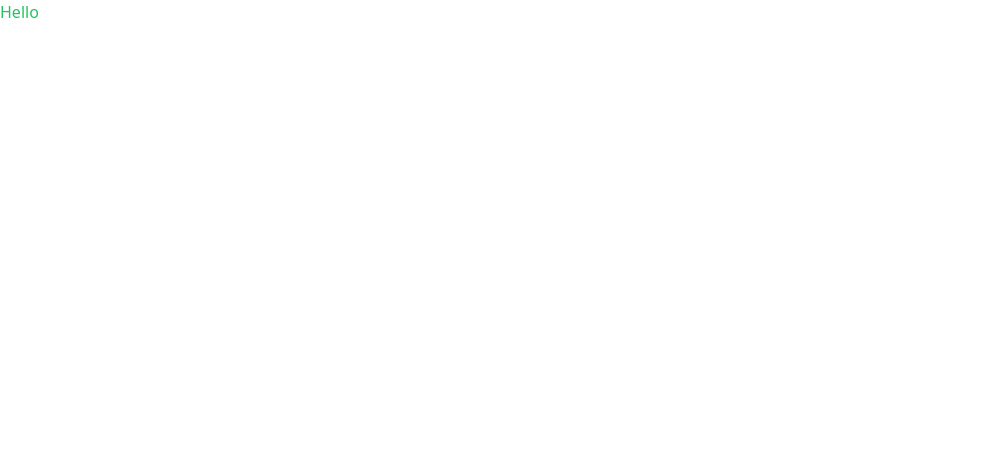
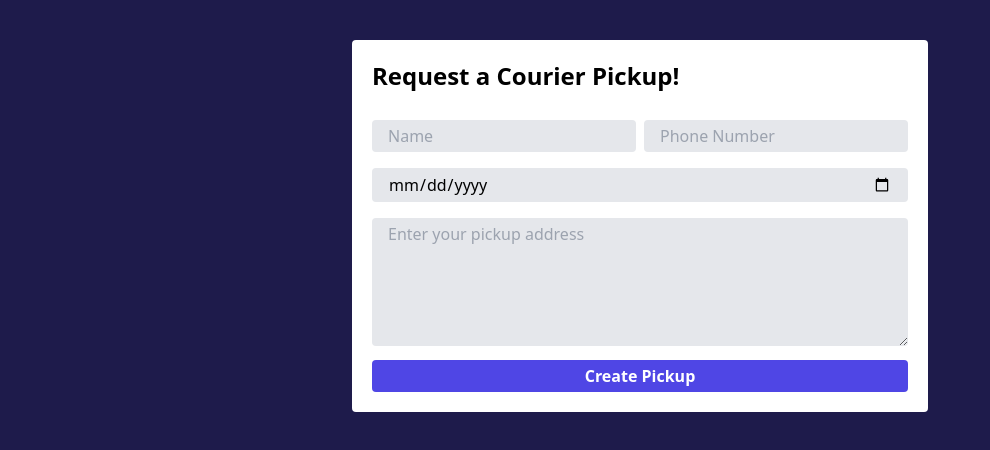
Before and after one commit to san1234100/courier-pickup-form, a website built with Vite: page index.html in a window 1280 px wide. Shown: the whole page, without its empty margins (0-990 px from the left). Built offline with nearby package versions, Linux system fonts and the light colour scheme.

Commit message:
design: courier pickup request form

```diff
--- a/index.html
+++ b/index.html
@@ -1,4 +1,4 @@
-<!doctype html>
+<!DOCTYPE html>
 <html lang="en">
   <head>
     <meta charset="UTF-8" />
@@ -7,8 +7,50 @@
     <title>Courier Form</title>
   </head>
   <body>
-    <div>
-      <h1 class="text-green-500">Hello</h1>
+    <div class="bg-indigo-950 p-10 min-h-screen">
+      <div class="bg-white p-5 max-w-xl rounded mx-auto">
+        <h4 class="font-semibold text-2xl">Request a Courier Pickup!</h4>
+        <div class="mt-5 flex space-x-2">
+          <input
+            type="text"
+            name="fullname"
+            id="fullname"
+            class="form-input"
+            placeholder="Name"
+          />
+          <input
+            type="number"
+            name="phonenumber"
+            id="phonenumber"
+            class="form-input"
+            placeholder="Phone Number"
+            min="0"
+          />
+        </div>
+        <div>
+          <input
+            type="date"
+            name="pickUpDate"
+            id="pickUpDate"
+            class="form-input"
+            placeholder="PickUp Date"
+          />
+        </div>
+        <div>
+          <textarea
+            name="pickup-area"
+            id="pickup-area"
+            class="form-input"
+            rows="5"
+            placeholder="Enter your pickup address"
+          ></textarea>
+        </div>
+        <div>
+          <button type="submit" class="px-4 py-1 text-white font-semibold w-full rounded bg-indigo-600 hover:bg-indigo-700">
+            Create Pickup
+          </button>
+        </div>
+      </div>
     </div>
     <script type="module" src="/main.js"></script>
   </body>
--- a/style.css
+++ b/style.css
@@ -1,3 +1,8 @@
 @tailwind base;
 @tailwind components;
 @tailwind utilities;
+
+
+.form-input{
+  @apply px-4 py-1 my-2 bg-gray-200 rounded outline-none w-full;
+}
```
